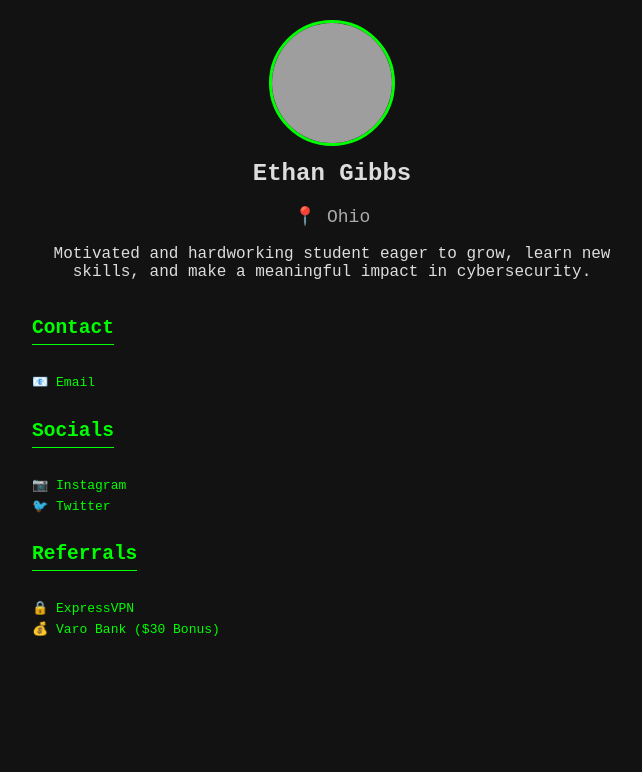
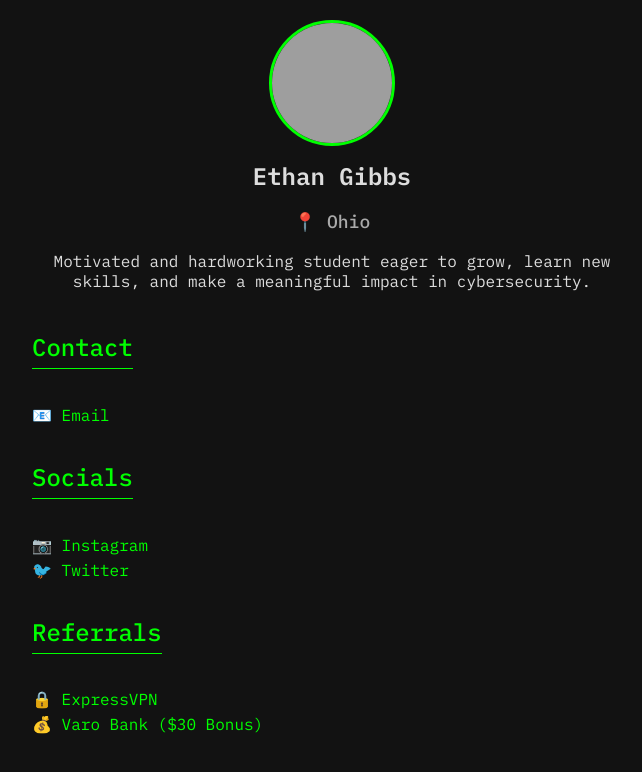
Before and after one commit to phrasing0870/ethangibbs-site, a plain HTML site: page index.html in a window 1280 px wide. Shown: the whole page, without its empty margins (308-950 px from the left). Drawn offline with Linux system fonts and the light colour scheme; grey boxes are pictures that could not be loaded.

Commit message:
Updated font to IBM Plex Mono

```diff
--- a/index.html
+++ b/index.html
@@ -10,6 +10,7 @@
     <meta property="og:image" content="profile.jpg">
     <link rel="stylesheet" href="styles.css">
     <link rel="icon" href="favicon.ico">
+    <link href="https://fonts.googleapis.com/css2?family=IBM+Plex+Mono:wght@300;400;500;600;700&display=swap" rel="stylesheet">
 </head>
 <body>
     <main class="profile">
--- a/styles.css
+++ b/styles.css
@@ -1,5 +1,5 @@
 body {
-    font-family: monospace;
+    font-family: 'IBM Plex Mono', monospace;
     background-color: #121212;
     color: #ddd;
     text-align: center;
@@ -21,16 +21,19 @@ body {
 
 .name {
     font-size: 24px;
+    font-weight: 600;
     margin-top: 10px;
 }
 
 .location {
     font-size: 18px;
     color: #aaa;
+    font-weight: 500;
 }
 
 .bio {
     font-size: 16px;
+    font-weight: 400;
     margin-top: 10px;
 }
 
@@ -44,6 +47,7 @@ body {
     border-bottom: 1px solid #00ff00;
     display: inline-block;
     padding-bottom: 5px;
+    font-weight: 500;
 }
 
 ul {
@@ -58,6 +62,7 @@ ul li {
 ul li a {
     color: #00ff00;
     text-decoration: none;
+    font-weight: 400;
 }
 
 ul li a:hover {
```
